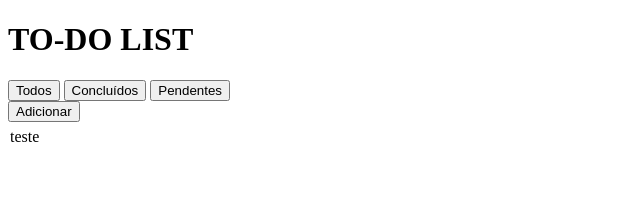
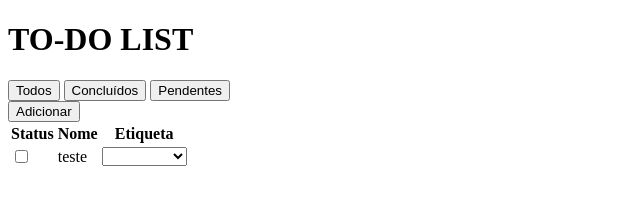
Before and after one commit to MatheusMoreira-dev/to-do-list, a plain HTML site: page index.html in a window 1280 px wide. Both pictures are taken after a click on the button "Adicionar". Shown: the whole page, without its empty margins (0-640 px from the left). Drawn offline with Linux system fonts and the light colour scheme.

Commit message:
lógica de adicionar nova Task no html

```diff
--- a/app.js
+++ b/app.js
@@ -1,24 +1,51 @@
 const tableTasks = document.querySelector("#tasks tbody");
 const btnAdd = document.getElementById("add-row");
 
+class SelectLabel{
+    static defaultOptions = [
+        {name: "", value: ""},
+        {name: "Trabalho", value: "trabalho"},
+        {name: "Faculdade", value: "faculdade"},
+        {name: "Mercado", value:"mercado"},
+        {name: "Revisão", value: "revisão"}
+    ];
+
+    constructor(){
+        this.element = document.createElement("select");
+        SelectLabel.defaultOptions.forEach(opt => this.addLabel(opt));
+    }
+
+    addLabel({name, value}){
+        const option = document.createElement("option");
+        option.label = name;
+        option.value = value;
+
+        this.element.append(option);
+    }
+}
+
 class TaskRow{
-    constructor(name = "", completed = false, etiqueta = ""){
+    constructor({name = "", isCompleted = false, etiqueta = ""}){
         this.element = document.createElement("tr");
 
         this.colName = document.createElement("td");
         this.colName.textContent = name;
 
-        this.completed = document.createElement("td");
+        this.colCheckbox = document.createElement("td");
+        this.checkbox = document.createElement("input");
+        this.checkbox.type = "checkbox";
+        this.checkbox.value = isCompleted;
+        this.colCheckbox.append(this.checkbox);
 
-        this.etiqueta = document.createElement("td");
+        this.colEtiqueta = document.createElement("td");
+        this.colEtiqueta.append(new SelectLabel().element);
+
+        this.element.append(this.colCheckbox, this.colName, this.colEtiqueta);
     }
 }
 
 btnAdd.addEventListener("click", (e) => {
     e.preventDefault();
 
-    const row = document.createElement("tr");
-    row.innerHTML = "teste";
-
-    tableTasks.prepend(row);
+    tableTasks.prepend(new TaskRow({name: "teste"}).element);
 });
--- a/index.html
+++ b/index.html
@@ -19,9 +19,9 @@
 
     <table id="tasks">
         <thead>
-            <th></th>
-            <th></th>
-            <th></th>
+            <th>Status</th>
+            <th>Nome</th>
+            <th>Etiqueta</th>
         </thead>
         <tbody></tbody>
     </table>
```
